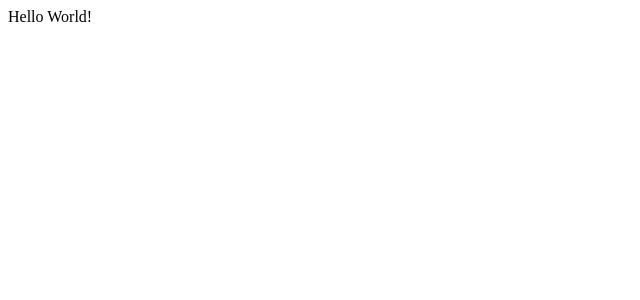
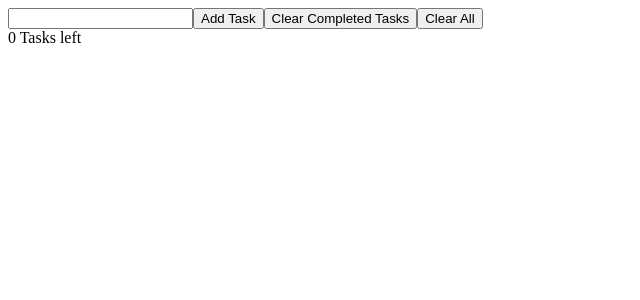
Before and after one commit to DavitPetro/ToDoList, a React (Create React App) app: page / in a window 1280 px wide. Shown: the top 300 px of the page, without its empty margins (0-640 px from the left). Built offline with nearby package versions, Linux system fonts and the light colour scheme.

Commit message:
Tasks Intro

```diff
--- a/package.json
+++ b/package.json
@@ -6,7 +6,9 @@
     "@testing-library/jest-dom": "^5.16.4",
     "@testing-library/react": "^13.3.0",
     "@testing-library/user-event": "^13.5.0",
+    "bootstrap": "^5.2.0",
     "react": "^18.2.0",
+    "react-bootstrap": "^2.4.0",
     "react-dom": "^18.2.0",
     "react-scripts": "5.0.1",
     "web-vitals": "^2.1.4"
--- a/src/App.js
+++ b/src/App.js
@@ -1,12 +1,32 @@
 /*Script file for the To-do list*/
-import React from 'react';
+import React, { useState, useRef } from 'react';
 import TodoList from './components/TodoList';
 
 function App() {
+  const [tasks, setTasks] = useState([])
+  const taskNameRef = useRef()
+
+  function addTask(event) {
+    const name = taskNameRef.current.value
+    if(name === ""){
+      return
+    }
+    //todo: find a way to get unique id's
+    setTasks(prevTasks => {
+      return [...prevTasks, {id: 1, name: name, completed: false}]
+    })
+    taskNameRef.current.value = null
+  }
+
   return (
-    <div>
-      <TodoList />
-    </div>
+    <>
+      <TodoList tasks={tasks}/>
+      <input ref={taskNameRef} type="text" />
+      <button>Add Task</button>
+      <button onClick={addTask}>Clear Completed Tasks</button>
+      <button>Clear All</button>
+      <div>0 Tasks left</div>
+    </>
   )
 }
 
--- /dev/null
+++ b/src/components/Task.js
@@ -0,0 +1,12 @@
+import React from 'react'
+
+export default function Task( {task} ) {
+  return (
+    <div>
+      <label>
+        <input type="checkbox" checked={task.complete} />
+        {task.name}
+      </label>
+    </div>
+  )
+}
--- a/src/components/TodoList.js
+++ b/src/components/TodoList.js
@@ -1,8 +1,11 @@
-function TodoList() {
+import React from 'react'
+import Task from './Task';
+
+function TodoList( {tasks} ) {
   return (
-    <div>
-        Hello World!
-    </div>
+    tasks.map(task => {
+      return <Task key = {task.id} task = {task}/>
+    })
   )
 }
 
```
Also changed, not shown: 1 other file (tests, documents, lock files or other folders).
